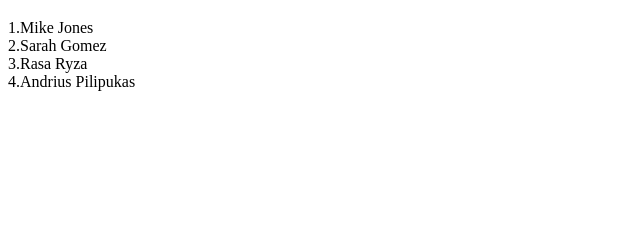
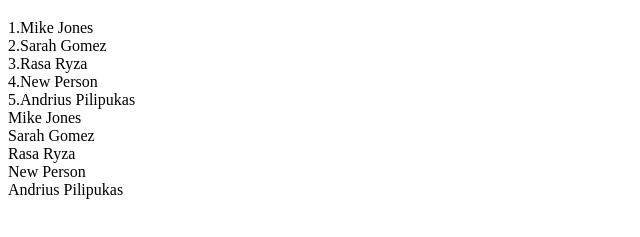
Before and after one commit to andrius-siup/json-course, a plain HTML site: page index.html in a window 1280 px wide. Shown: the part 61-298 px from the top of the page, without its empty margins (0-640 px from the left). Drawn offline with Linux system fonts and the light colour scheme.

Commit message:
Insert new person with splice method

```diff
--- a/index.html
+++ b/index.html
@@ -107,6 +107,9 @@
     var users = myObj.friends;
     var html = '';
 
+    users.splice(3,0, {"firstName": "New", "lastName":"Person"});
+
+    var output = document.getElementById("output")
     for (x = 0; x < users.length; x++) {
       html += (Number(x) + 1) + '.' + users[x].firstName + ' ' + users[x].lastName + '<br>';
     };
@@ -114,7 +117,13 @@
     // for(var x in users){
     //   html += (Number(x)+1) + '.' + users[x].firstName + ' ' + users[x].lastName + '<br>';
     // };
-    document.getElementById("output").innerHTML = html;
+
+    output.innerHTML = html;
+    myObj.friends.forEach(function(item) {
+      output.innerHTML += item.firstName + ' ' + item.lastName + '<br>';
+    });
+
+
   </script>
 </body>
 
```
